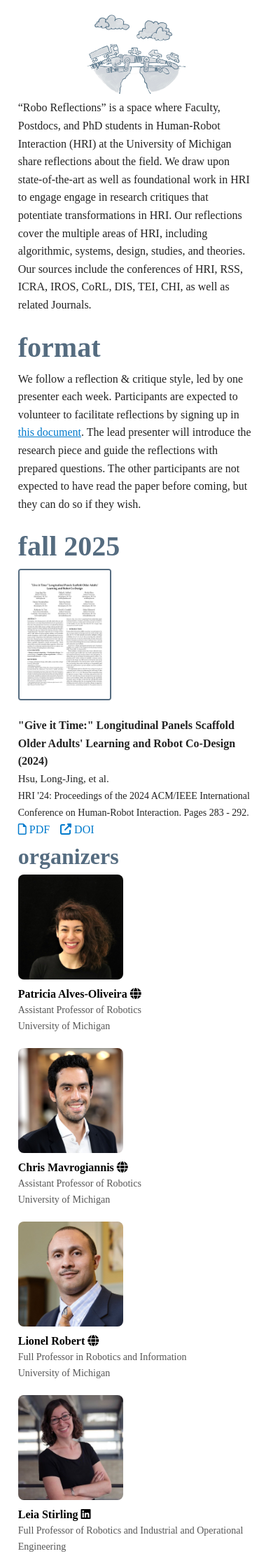
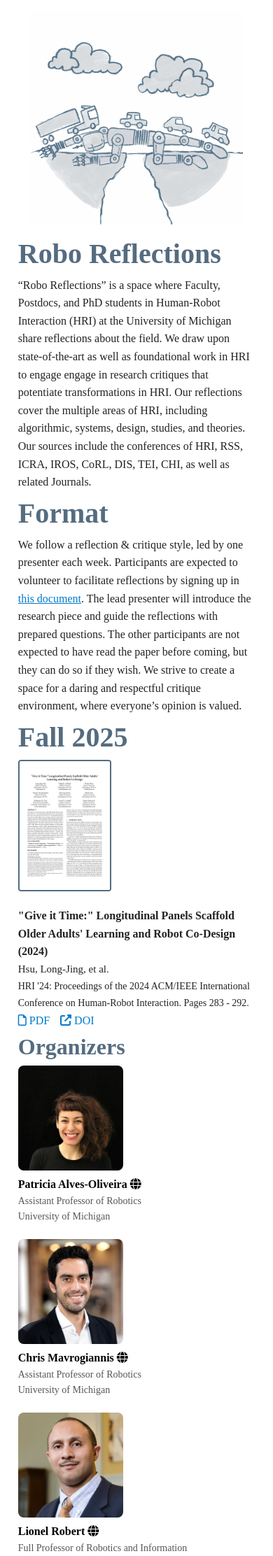
Before and after one commit to studiorobot/robo-reflections, a Jekyll site: the page built from index.html, in a window 390 px wide. Shown: the top 2224 px of the page at 70% size. Built offline with Jekyll 4.4.1, drawn with Linux system fonts in a browser that asks for light colours; some web fonts are replaced; some of the changed text lies outside the part shown.

Commit message:
update site again

```diff
--- a/_data/papers.yml
+++ b/_data/papers.yml
@@ -1,4 +1,4 @@
-fall 2025:
+Fall 2025:
   - title: >
       "Give it Time:" Longitudinal Panels Scaffold Older Adults' Learning and Robot Co-Design (2024)
     authors: Hsu, Long-Jing, et al.
--- a/_data/site.yml
+++ b/_data/site.yml
@@ -7,4 +7,8 @@ format: >
     We follow a reflection & critique style, led by one presenter each week.
     Participants are expected to volunteer to facilitate reflections by signing up in [this document](https://docs.google.com/spreadsheets/d/1PF5PssAB_XmaE2R_Q2ifxLI4gwcvai9Jnrg7xZ_pR-s/edit?usp=sharing).
     The lead presenter will introduce the research piece and guide the reflections with prepared questions.
-    The other participants are not expected to have read the paper before coming, but they can do so if they wish.
+    The other participants are not expected to have read the paper before coming, but they can do so if they wish. We strive to create a space for a daring and respectful critique environment, where everyone’s opinion is valued.
+contact: |
+    If you work in HRI and are interested in joining Robo Reflections, or for any other inquiries, please contact:
+    Long-Jing Hsu, [hsulon@iu.edu](mailto:hsulon@iu.edu)
+    Annette Masterson, [ammaster@umich.edu](mailto:ammaster@umich.edu)
--- a/assets/css/style.css
+++ b/assets/css/style.css
@@ -223,7 +223,7 @@ h2 {
 
 .participants {
   display: grid;
-  grid-template-columns: repeat(4, 1fr);
+  grid-template-columns: repeat(3, 1fr);
   gap: 20px;
   width: 100%;
   max-width: 100%;
@@ -305,11 +305,7 @@ h2 {
   }
 }
 
-@media only screen and (max-width: 925px) {
-  .participants {
-    grid-template-columns: repeat(3, 1fr);
-  }
-}
+
 
 @media only screen and (max-width: 768px) {
   .section-images {
@@ -388,10 +384,11 @@ h2 {
   }
 }
 
-  .publication-link{
+.publication-link {
   text-decoration: none !important;
 }
-.publication-link:hover{
+
+.publication-link:hover {
   text-decoration: underline !important;
 }
 
@@ -405,10 +402,12 @@ h2 {
 @media (max-width: 600px) {
   .paper-stuff {
     flex-direction: column;
-    align-items: center; /* Center align image and text */
+    align-items: center;
+    /* Center align image and text */
   }
 
   .publication-details {
-    width: 100%; /* Make text container full width on mobile */
+    width: 100%;
+    /* Make text container full width on mobile */
   }
 }
--- a/index.html
+++ b/index.html
@@ -8,7 +8,7 @@ layout: default
   <meta charset="utf-8">
   <meta name="viewport" content="width=device-width, initial-scale=1.0">
   <meta property="og:image" content="cover.jpg">
-  <title>robo reflections</title>
+  <title>Robo Reflections</title>
   <link rel="preconnect" href="https://fonts.googleapis.com">
   <link rel="preconnect" href="https://fonts.gstatic.com" crossorigin>
   <link rel="icon" href="icon.png" type="image/png">
@@ -19,13 +19,52 @@ layout: default
 
 <body>
   <div class="reading-group">
-    <img src="header.jpeg" style="width: 100%; height: auto; margin-top:5px;">
-    {{ site.data.site.intro | markdownify | replace: '<a ', ' <a target="_blank" ' | remove: ' <p>' | remove: '</p>'}}
-      <div class="section">
-        <h2>format</h2>
-        {{ site.data.site.format | markdownify | replace: '<a ', ' <a target="_blank" ' | remove: ' <p>' | remove: '</p>
-          '}}
+    <div class="header-container" style="position: relative; height: auto;">
+      <h2 class="header-title" style="margin: 0; position: absolute; left: 0; bottom: 0; z-index: 1;">Robo Reflections
+      </h2>
+      <div class="header-image-container" style="text-align: center;">
+        <img class="header-image" src="assets/images/header.jpg"
+          style="width: 35%; height: auto; display: block; margin: 0 auto;">
       </div>
+    </div>
+    <style>
+      @media (max-width: 768px) {
+        .header-container {
+          position: static !important;
+          display: flex;
+          flex-direction: column;
+        }
+
+        .header-title {
+          position: static !important;
+          order: 2;
+          margin-top: 10px !important;
+        }
+
+        .header-image-container {
+          order: 1;
+          text-align: center !important;
+        }
+
+        .header-image {
+          margin: 0 auto !important;
+          width: 90% !important;
+        }
+      }
+
+      @media (min-width: 769px) and (max-width: 950px) {
+        .header-image-container {
+          text-align: right !important;
+        }
+
+        .header-image {
+          margin: 0 0 0 auto !important;
+        }
+      }
+    </style>
+    {{ site.data.site.intro | markdownify | replace: '<a', '<a target="_blank"' | remove: '<p>' | remove: '</p>'}}
+      <h2>Format</h2>
+      {{ site.data.site.format | markdownify | replace: '<a', '<a target="_blank"' | remove: '<p>' | remove: '</p>'}}
         {% for semester in site.data.papers reversed %}
         <div class="row">
           <div>
@@ -85,8 +124,8 @@ layout: default
           </div>
         </div>
         {% endfor %}
-      <div class="participants-section" style="padding-bottom:25px;">
-        <h2>organizers</h2>
+        <div class="participants-section">
+          <h2>Organizers</h2>
           <div class="participants">
             {% assign participants = site.data.organizers %}
             {% for participant in participants %}
@@ -115,10 +154,16 @@ layout: default
             {% endfor %}
           </div>
         </div>
+        <div class="section">
+          <h2>Contact</h2>
+          {{ site.data.site.contact | markdownify | replace: '<a', '<a target="_blank"' | remove: '<p>' | remove: '</p>'}}
+        </div>
+        <footer style="margin-top:20px; padding-bottom:20px;"><a href="https://robotics.umich.edu/" target="_blank"><img src="assets/images/robotics.png"
+              style="width:200px;"></a>
+        </footer>
   </div>
 </body>
 <style>
-
 </style>
 
 </html>
```
Also changed, not shown: _data/organizers.yml (+3 -4 lines), assets/images/header.jpg (added), assets/images/robotics.png (added), header.jpeg (deleted). Lines whose indentation alone changed are shown as unchanged.
